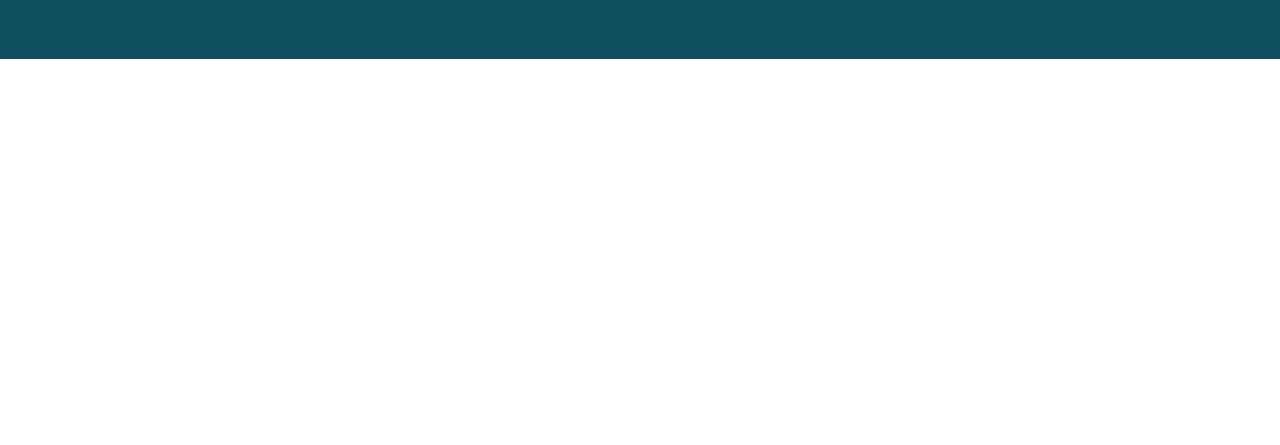
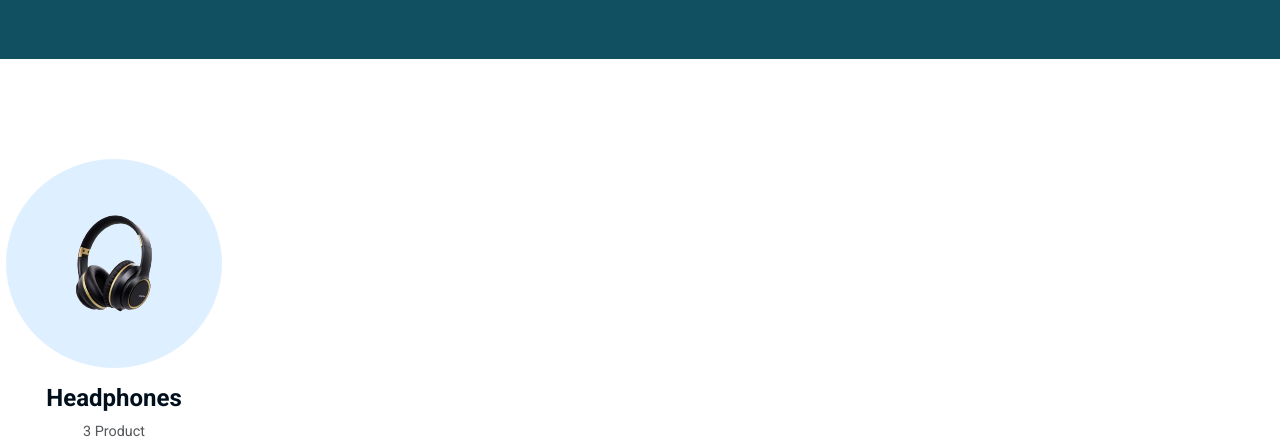
Before and after one commit to Sayem-Bhuiyan/Shofy-ecommarce-website, a plain HTML site: page index.html in a window 1280 px wide. Shown: the part 627-1072 px from the top of the page. Before the commit the page ends 800 px from the top, so only its background shows below. Drawn offline with Linux system fonts and the light colour scheme; a web font is replaced by a local one.

Commit message:
created a product catagroy section

```diff
--- a/Styles/style.css
+++ b/Styles/style.css
@@ -285,6 +285,40 @@ select:focus {
 }
 
 
+/* catagory section */
+.catagory {
+    margin-top: 100px;
+}
+.col {
+    width: 228px;
+    height: 286px;
+    display: flex;
+    flex-direction: column;
+    align-items: center;
+}
+.col-img-box {
+    width: 95%;
+    height: 78%;
+    background-color: #bddeff7e;
+    border-radius: 50%;
+    display: flex;
+    justify-content: center;
+    align-items: center;
+    margin-bottom: 16px;
+}
+.col-title {
+    font-size: 1.5rem;
+    color: #010f1c;
+    font-weight: 600;
+    margin-bottom: 7px;
+}
+.col-description {
+    font-size: 0.9rem;
+    font-weight: 400;
+    line-height: 26px;
+    color: #55585b;
+}
+
 
 
 
--- a/index.html
+++ b/index.html
@@ -169,6 +169,22 @@
             </div>
 
         </section>
+
+        <section class="catagory">
+            <div class="col">
+                <a class="col-img-box" href="">
+                    <img class="col-img" src="Assets/Images/product-cat-1.png" alt="">
+                </a>
+               <a href="">
+                <h2 class="col-title">
+                    Headphones
+                </h2>
+               </a>
+                <p class="col-description">
+                    3 Product
+                </p>
+            </div>
+        </section>
     </main>
 </body>
 </html>
```
